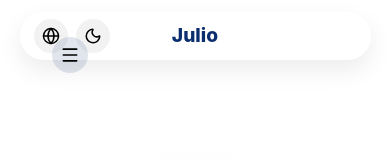
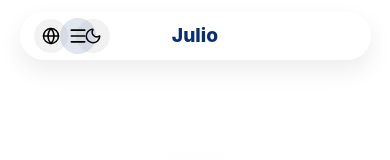
Before and after one commit to juliosm3/portfolio, a React (Vite) app: page / in a window 390 px wide. Shown: the top 160 px of the page. Built offline with nearby package versions, Linux system fonts and the light colour scheme.

Commit message:
modificaciones

```diff
--- a/src/index.css
+++ b/src/index.css
@@ -549,23 +549,29 @@ body.dark .app::before{
     justify-content:center!important
   }
 
-  /* Burger EXACTO a la derecha */
 .burger-btn{
   display:inline-flex!important;
-  position:fixed!important;
-  right:22px!important;     /* se queda pegado a la derecha */
-  top:18px!important;       /* misma altura que tu navbar */
-  transform:none!important; /* quitamos el centrado vertical */
+  position:absolute!important;
+
+  right:14px!important;
+  top:50%!important;
+  transform:translateY(-50%)!important;
+
   width:36px!important;
   height:36px!important;
+
   border-radius:50%!important;
   padding:0!important;
   border:none!important;
+
   background:rgba(11,46,111,.12)!important;
+
   align-items:center!important;
   justify-content:center!important;
-  z-index:9999!important;   /* aseguramos que quede encima */
+
+  z-index:4!important;
 }
+
 
 
   .burger-btn svg{width:20px!important;height:20px!important;display:block!important}
```
